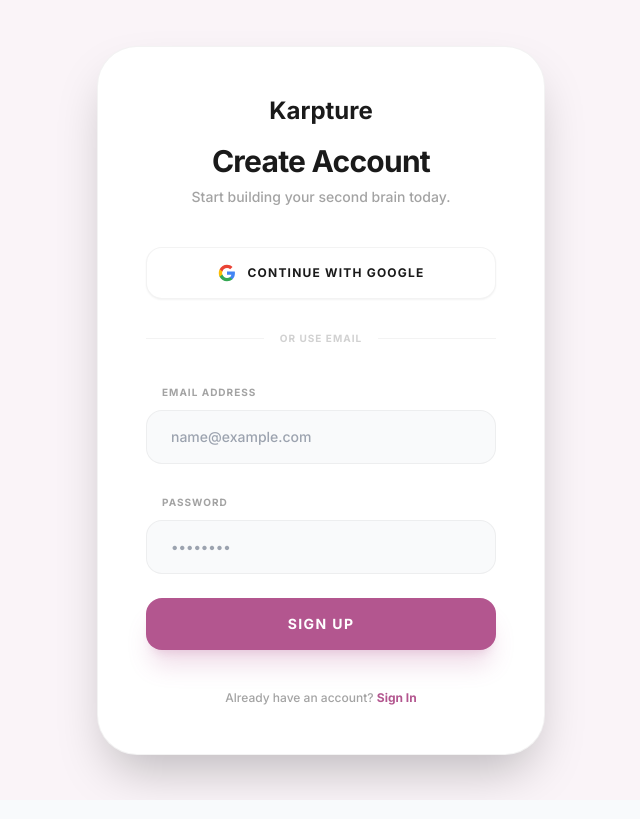
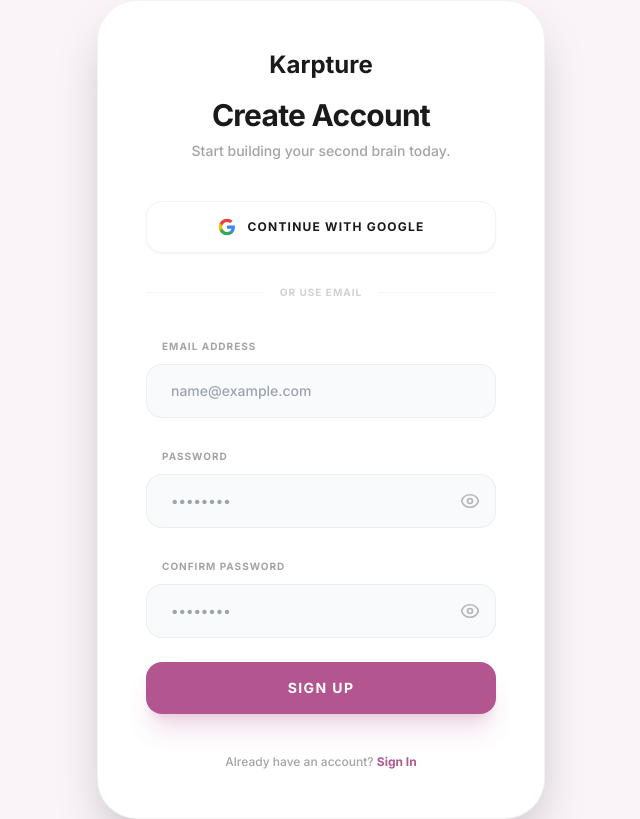
Before and after one commit to ThosynPax/clipkip-site, a React (Create React App) app: page /signup in a window 1280 px wide. Shown: the whole page, without its empty margins (319-959 px from the left). Built offline with nearby package versions, Linux system fonts and the light colour scheme; no server answers.

Commit message:
add confirm password field and toggleable eye icons for password fields

```diff
--- a/src/pages/Login.js
+++ b/src/pages/Login.js
@@ -5,6 +5,7 @@
 const Login = () => {
   const [email, setEmail] = useState('');
   const [password, setPassword] = useState('');
+  const [showPassword, setShowPassword] = useState(false);
   const [loading, setLoading] = useState(false);
   const [error, setError] = useState(null);
   const navigate = useNavigate();
@@ -80,14 +81,32 @@
 
           <div className="space-y-2">
             <label className="text-[10px] font-bold uppercase tracking-widest text-dark/40 ml-4">Password</label>
+            <div className="relative">
               <input
-              type="password"
+                type={showPassword ? "text" : "password"}
                 placeholder="••••••••"
                 value={password}
                 onChange={(e) => setPassword(e.target.value)}
-              className="w-full bg-gray-50 border border-dark/5 rounded-2xl py-4 px-6 text-sm focus:outline-none focus:ring-2 focus:ring-brand/20 transition-all font-medium"
+                className="w-full bg-gray-50 border border-dark/5 rounded-2xl py-4 pl-6 pr-12 text-sm focus:outline-none focus:ring-2 focus:ring-brand/20 transition-all font-medium"
                 required
               />
+              <button
+                type="button"
+                onClick={() => setShowPassword(!showPassword)}
+                className="absolute right-4 top-1/2 -translate-y-1/2 text-dark/30 hover:text-dark/60 transition-colors focus:outline-none"
+              >
+                {showPassword ? (
+                  <svg width="20" height="20" fill="none" stroke="currentColor" strokeWidth="2" viewBox="0 0 24 24">
+                    <path strokeLinecap="round" strokeLinejoin="round" d="M3.98 8.223A10.477 10.477 0 001.934 12C3.226 16.338 7.244 19.5 12 19.5c.993 0 1.953-.138 2.863-.395M6.228 6.228A10.45 10.45 0 0112 4.5c4.756 0 8.773 3.162 10.065 7.498a10.523 10.523 0 01-4.293 5.774M6.228 6.228L3 3m3.228 3.228l3.65 3.65m7.822 7.822L21 21m-2.228-2.228l-3.65-3.65m-2.822-2.822a3 3 0 00-4.243-4.243m4.242 4.242L9.88 9.88" />
+                  </svg>
+                ) : (
+                  <svg width="20" height="20" fill="none" stroke="currentColor" strokeWidth="2" viewBox="0 0 24 24">
+                    <path strokeLinecap="round" strokeLinejoin="round" d="M2.036 12.322a1.012 1.012 0 010-.639C3.423 7.51 7.36 4.5 12 4.5c4.638 0 8.573 3.007 9.963 7.178.07.207.07.431 0 .639C20.577 16.49 16.64 19.5 12 19.5c-4.638 0-8.573-3.007-9.963-7.178z" />
+                    <path strokeLinecap="round" strokeLinejoin="round" d="M15 12a3 3 0 11-6 0 3 3 0 016 0z" />
+                  </svg>
+                )}
+              </button>
+            </div>
           </div>
 
           <button
--- a/src/pages/Signup.js
+++ b/src/pages/Signup.js
@@ -5,6 +5,9 @@
 const Signup = () => {
   const [email, setEmail] = useState('');
   const [password, setPassword] = useState('');
+  const [confirmPassword, setConfirmPassword] = useState('');
+  const [showPassword, setShowPassword] = useState(false);
+  const [showConfirmPassword, setShowConfirmPassword] = useState(false);
   const [loading, setLoading] = useState(false);
   const [error, setError] = useState(null);
   const [success, setSuccess] = useState(false);
@@ -13,6 +16,12 @@
     e.preventDefault();
     setLoading(true);
     setError(null);
+
+    if (password !== confirmPassword) {
+      setError("Passwords do not match");
+      setLoading(false);
+      return;
+    }
 
     const { error } = await supabase.auth.signUp({
       email,
@@ -98,14 +107,62 @@
 
           <div className="space-y-2">
             <label className="text-[10px] font-bold uppercase tracking-widest text-dark/40 ml-4">Password</label>
+            <div className="relative">
               <input
-              type="password"
+                type={showPassword ? "text" : "password"}
                 placeholder="••••••••"
                 value={password}
                 onChange={(e) => setPassword(e.target.value)}
-              className="w-full bg-gray-50 border border-dark/5 rounded-2xl py-4 px-6 text-sm focus:outline-none focus:ring-2 focus:ring-brand/20 transition-all font-medium"
+                className="w-full bg-gray-50 border border-dark/5 rounded-2xl py-4 pl-6 pr-12 text-sm focus:outline-none focus:ring-2 focus:ring-brand/20 transition-all font-medium"
                 required
               />
+              <button
+                type="button"
+                onClick={() => setShowPassword(!showPassword)}
+                className="absolute right-4 top-1/2 -translate-y-1/2 text-dark/30 hover:text-dark/60 transition-colors focus:outline-none"
+              >
+                {showPassword ? (
+                  <svg width="20" height="20" fill="none" stroke="currentColor" strokeWidth="2" viewBox="0 0 24 24">
+                    <path strokeLinecap="round" strokeLinejoin="round" d="M3.98 8.223A10.477 10.477 0 001.934 12C3.226 16.338 7.244 19.5 12 19.5c.993 0 1.953-.138 2.863-.395M6.228 6.228A10.45 10.45 0 0112 4.5c4.756 0 8.773 3.162 10.065 7.498a10.523 10.523 0 01-4.293 5.774M6.228 6.228L3 3m3.228 3.228l3.65 3.65m7.822 7.822L21 21m-2.228-2.228l-3.65-3.65m-2.822-2.822a3 3 0 00-4.243-4.243m4.242 4.242L9.88 9.88" />
+                  </svg>
+                ) : (
+                  <svg width="20" height="20" fill="none" stroke="currentColor" strokeWidth="2" viewBox="0 0 24 24">
+                    <path strokeLinecap="round" strokeLinejoin="round" d="M2.036 12.322a1.012 1.012 0 010-.639C3.423 7.51 7.36 4.5 12 4.5c4.638 0 8.573 3.007 9.963 7.178.07.207.07.431 0 .639C20.577 16.49 16.64 19.5 12 19.5c-4.638 0-8.573-3.007-9.963-7.178z" />
+                    <path strokeLinecap="round" strokeLinejoin="round" d="M15 12a3 3 0 11-6 0 3 3 0 016 0z" />
+                  </svg>
+                )}
+              </button>
+            </div>
+          </div>
+
+          <div className="space-y-2">
+            <label className="text-[10px] font-bold uppercase tracking-widest text-dark/40 ml-4">Confirm Password</label>
+            <div className="relative">
+              <input
+                type={showConfirmPassword ? "text" : "password"}
+                placeholder="••••••••"
+                value={confirmPassword}
+                onChange={(e) => setConfirmPassword(e.target.value)}
+                className="w-full bg-gray-50 border border-dark/5 rounded-2xl py-4 pl-6 pr-12 text-sm focus:outline-none focus:ring-2 focus:ring-brand/20 transition-all font-medium"
+                required
+              />
+              <button
+                type="button"
+                onClick={() => setShowConfirmPassword(!showConfirmPassword)}
+                className="absolute right-4 top-1/2 -translate-y-1/2 text-dark/30 hover:text-dark/60 transition-colors focus:outline-none"
+              >
+                {showConfirmPassword ? (
+                  <svg width="20" height="20" fill="none" stroke="currentColor" strokeWidth="2" viewBox="0 0 24 24">
+                    <path strokeLinecap="round" strokeLinejoin="round" d="M3.98 8.223A10.477 10.477 0 001.934 12C3.226 16.338 7.244 19.5 12 19.5c.993 0 1.953-.138 2.863-.395M6.228 6.228A10.45 10.45 0 0112 4.5c4.756 0 8.773 3.162 10.065 7.498a10.523 10.523 0 01-4.293 5.774M6.228 6.228L3 3m3.228 3.228l3.65 3.65m7.822 7.822L21 21m-2.228-2.228l-3.65-3.65m-2.822-2.822a3 3 0 00-4.243-4.243m4.242 4.242L9.88 9.88" />
+                  </svg>
+                ) : (
+                  <svg width="20" height="20" fill="none" stroke="currentColor" strokeWidth="2" viewBox="0 0 24 24">
+                    <path strokeLinecap="round" strokeLinejoin="round" d="M2.036 12.322a1.012 1.012 0 010-.639C3.423 7.51 7.36 4.5 12 4.5c4.638 0 8.573 3.007 9.963 7.178.07.207.07.431 0 .639C20.577 16.49 16.64 19.5 12 19.5c-4.638 0-8.573-3.007-9.963-7.178z" />
+                    <path strokeLinecap="round" strokeLinejoin="round" d="M15 12a3 3 0 11-6 0 3 3 0 016 0z" />
+                  </svg>
+                )}
+              </button>
+            </div>
           </div>
 
           <button
```
Lines whose indentation alone changed are shown as unchanged.
